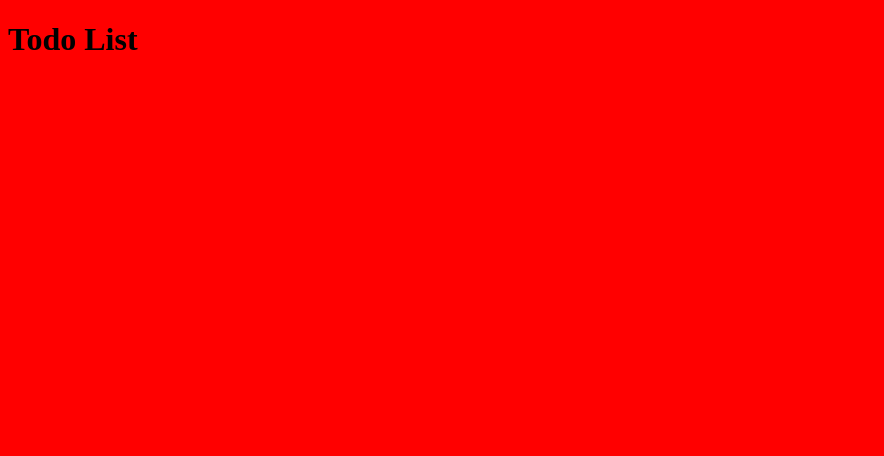
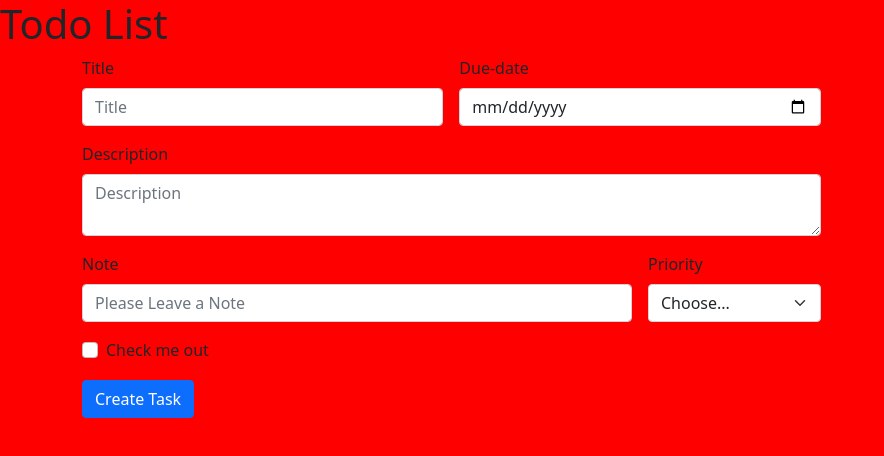
Before and after one commit to dasileker/To-do-list, a plain HTML site: page index.html in a window 1280 px wide. Shown: the whole page, without its empty margins (0-884 px from the left). Drawn offline with nearby package versions, Linux system fonts and the light colour scheme.

Commit message:
add the form

```diff
--- a/index.html
+++ b/index.html
@@ -4,6 +4,8 @@
   <meta charset="UTF-8">
   <meta name="viewport" content="width=device-width, initial-scale=1.0">
   <meta http-equiv="X-UA-Compatible" content="ie=edge">
+  <link href="https://cdn.jsdelivr.net/npm/bootstrap@5.0.0-beta2/dist/css/bootstrap.min.css" rel="stylesheet"
+    integrity="sha384-BmbxuPwQa2lc/FVzBcNJ7UAyJxM6wuqIj61tLrc4wSX0szH/Ev+nYRRuWlolflfl" crossorigin="anonymous">
   <title>Todo List</title>
   <script type="text/javascript" src="main.js" defer>
 
@@ -11,5 +13,69 @@
 </head>
 <body>
  <h1> Todo List </h1>
+
+ <div class="container">
+  <form class=" row g-3">
+    <div class="col-md-4">
+      <!-- title -->
+      <label for="inputTitle4" class="form-label">Title</label>
+      <input type="text" class="form-control" id="inputTitle4" placeholder="Title">
+    </div>
+    <!-- due date -->
+    <div class="col-md-4">
+      <label for="inputdate4" class="form-label">Due-date</label>
+      <input type="date" class="form-control" id="inputdate4">
+    </div>
+    <!-- description -->
+    <div class="col-8">
+      <label for="inputDescription" class="form-label">Description</label>
+      <textarea type="textarea" class="form-control" id="inputDescription" placeholder="Description"></textarea>
+    </div>
+    <!-- note-->
+    <div class="col-md-6">
+      <label for="inputCity" class="form-label">Note</label>
+      <input type="text" class="form-control" id="inputCity" placeholder="Please Leave a Note">
+    </div>
+    <!-- priority -->
+    <div class="col-md-2">
+      <label for="inputPriority" class="form-label">Priority</label>
+      <select id="inputPriority" class="form-select">
+        <option selected>Choose...</option>
+        <option>Low</option>
+        <option>Medium</option>
+        <option>High</option>
+      </select>
+    </div>
+    <div class="col-12">
+      <div class="form-check">
+        <input class="form-check-input" type="checkbox" id="gridCheck">
+        <label class="form-check-label" for="gridCheck">
+          Check me out
+        </label>
+      </div>
+    </div>
+    <div class="col-12">
+      <button type="submit" class="btn btn-primary">Create Task</button>
+    </div>
+  </form>
+ </div>
+
+
+
+
+
+
+
+
+
+
+
+
+
+
+
+
+  <script src="https://cdn.jsdelivr.net/npm/bootstrap@5.0.0-beta2/dist/js/bootstrap.bundle.min.js"
+    integrity="sha384-b5kHyXgcpbZJO/tY9Ul7kGkf1S0CWuKcCD38l8YkeH8z8QjE0GmW1gYU5S9FOnJ0" crossorigin="anonymous"></script>
 </body>
 </html>
```
